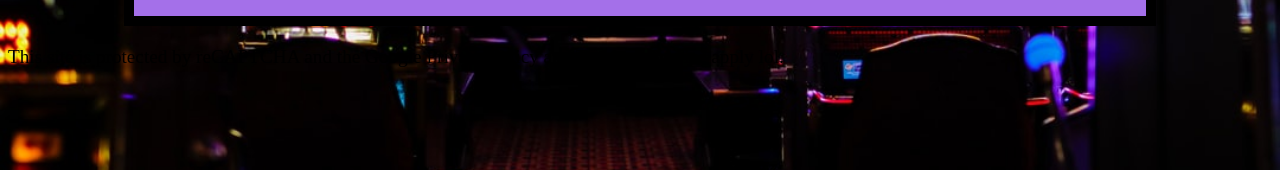
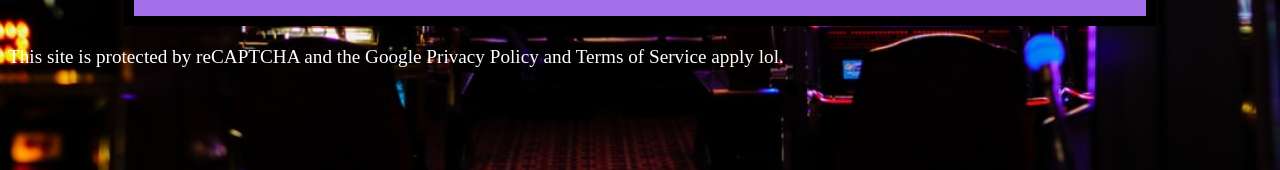
Before and after one commit to Suprame4/IT121, a plain HTML site: page results.html in a window 1280 px wide. Shown: the part 630-800 px from the top of the page. Drawn offline with Linux system fonts and the light colour scheme.

Commit message:
Update results.html

```diff
--- a/results.html
+++ b/results.html
@@ -26,7 +26,7 @@
         </div>
 
         </div>
-        <p> This site is protected by reCAPTCHA and the Google Privacy Policy and Terms of Service apply lol.</p>
+        <p class="protect"> This site is protected by reCAPTCHA and the Google Privacy Policy and Terms of Service apply lol.</p>
     <form>
 </body>
 </html>
```
